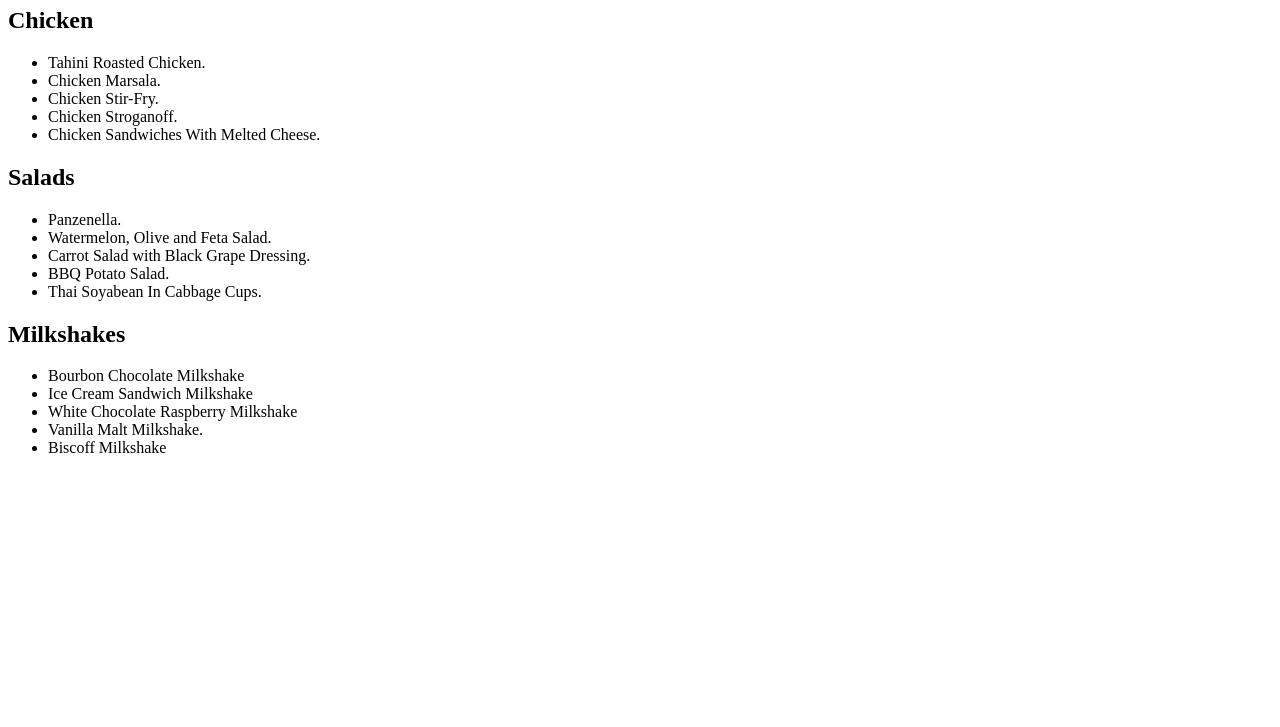
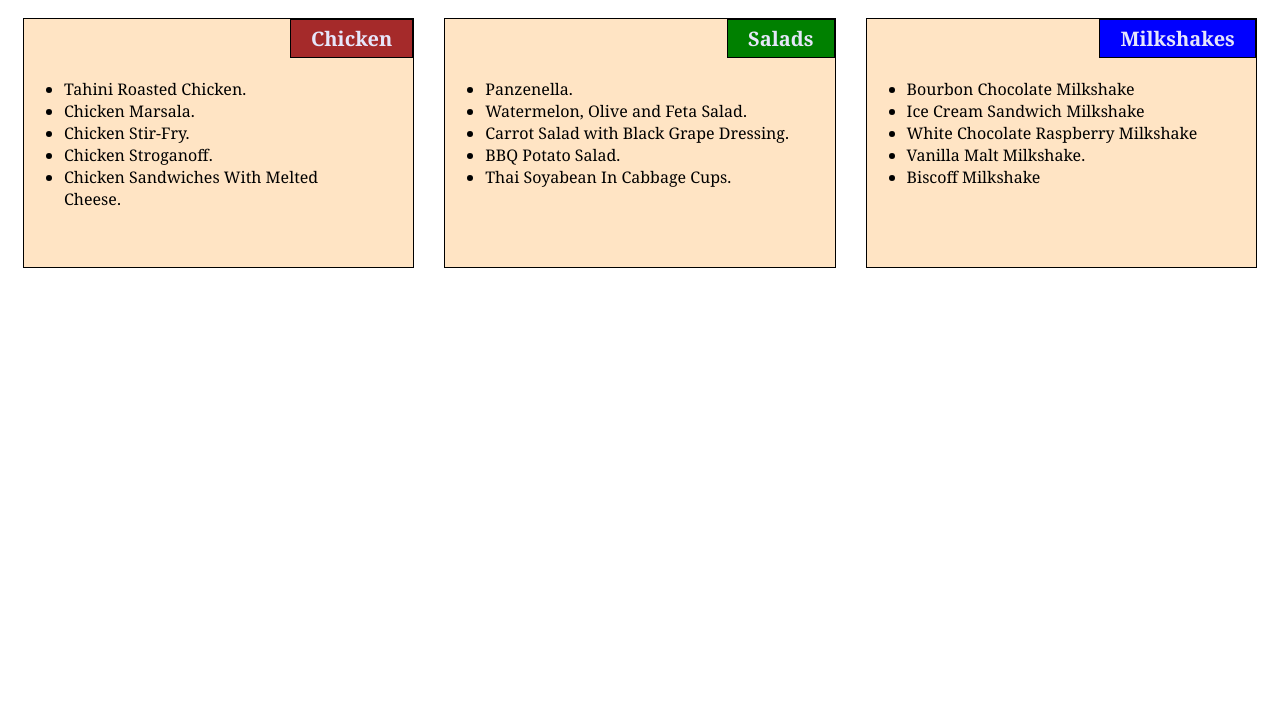
Before and after one commit to NAVEENKUMAR-M6/coursera.github.io, a plain HTML site: page index.html in a window 1280 px wide. Shown: the part 73-800 px from the top of the page. Drawn offline with Linux system fonts and the light colour scheme.

Commit message:
Update index.html

```diff
--- a/index.html
+++ b/index.html
@@ -5,7 +5,7 @@
     <meta http-equiv="X-UA-Compatible" content="IE=edge">
     <title> week-2 Assigment </title>
     <meta name="viewport" content="width=device-width, initial-scale=1">
-    <link rel="stylesheet" href="coursera-2\css\style.css">
+    <link rel="stylesheet" type="text/css" href="css/style.css" />
 </head>
 
 <body>
```
